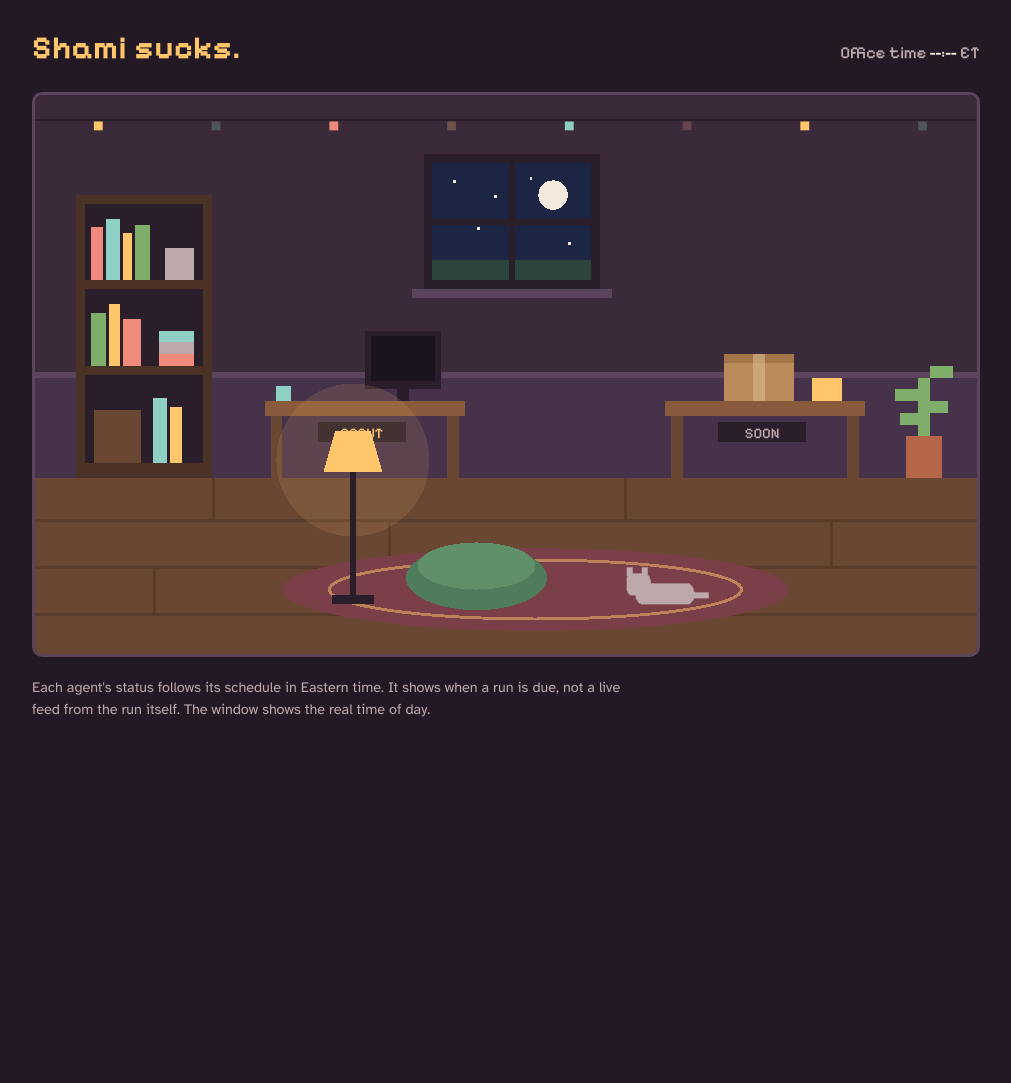
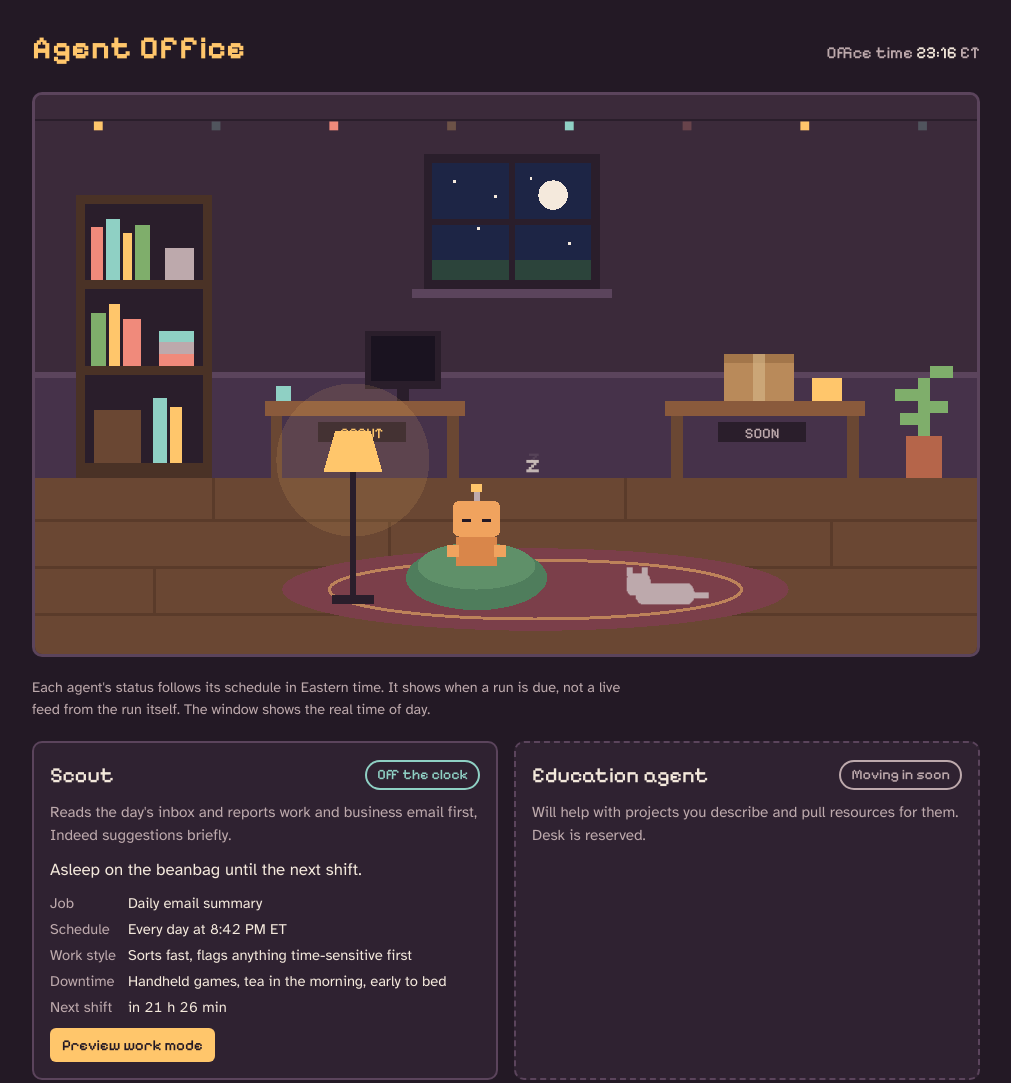
Before and after one commit to ChristopherJS0/Personal-Site, a plain HTML site: page index.html in a window 1280 px wide. Shown: the whole page, without its empty margins (134-1145 px from the left). Before the commit the page ends 800 px from the top, so only its background shows below. Drawn offline with Linux system fonts and the light colour scheme.

Commit message:
Update header title and add staff section

```diff
--- a/index.html
+++ b/index.html
@@ -95,7 +95,7 @@ button[aria-pressed="true"] { background: var(--rest); }
 <body>
 <div class="wrap">
   <header>
-    <h1>Shami sucks.</h1>
+    <h1>Agent Office</h1>
     <div class="clock">Office time <b id="clock">--:--</b> ET</div>
   </header>
 
@@ -240,6 +240,7 @@ button[aria-pressed="true"] { background: var(--rest); }
 
   <p class="note">Each agent's status follows its schedule in Eastern time. It shows when a run is due, not a live feed from the run itself. The window shows the real time of day.</p>
 
+  <section class="staff" id="staff" aria-label="Agents"></section>
 </div>
 
 <script>
```
